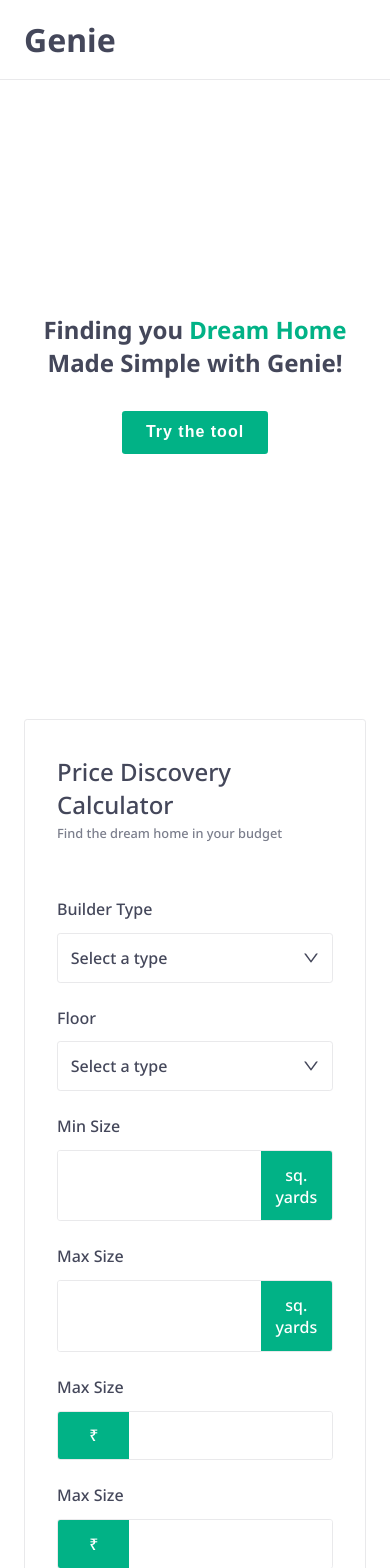
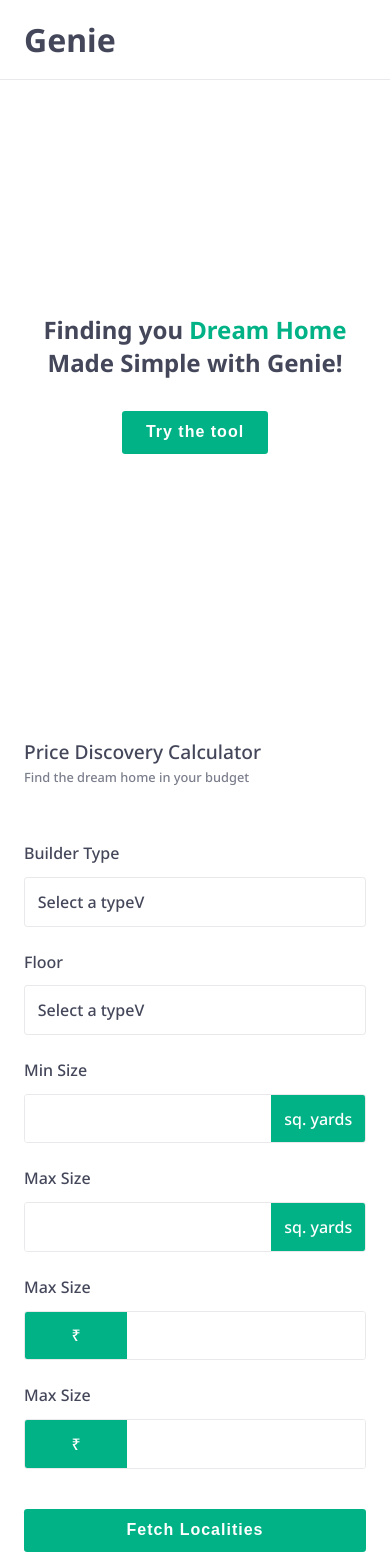
Before and after one commit to genie2218/genie-project-fe, a Next.js app: page /tools/price-discovery in a window 390 px wide. Shown: the top 1568 px of the page. Built offline with nearby package versions, Linux system fonts and the light colour scheme.

Commit message:
fix: fixing antd icons

```diff
--- a/app/components/Select.tsx
+++ b/app/components/Select.tsx
@@ -2,7 +2,6 @@
 "use client"
 import { useState } from 'react';
 import styles from './styles.module.scss';
-import { DownOutlined, CheckOutlined } from '@ant-design/icons';
 
 interface ISelect {
   label: string,
@@ -32,7 +31,7 @@ const Select = ({ label, options=[], onChange, defaultValue }: ISelect) => {
       <div className={styles.select} role="button">
         <div className={styles.selected} onClick={() => toggleOptionsVisibility(!optionsVisiblity)}>
           {selectedOption.label || 'Select a type'}
-          <DownOutlined />
+          V
         </div>
         {
           optionsVisiblity && (
@@ -40,7 +39,7 @@ const Select = ({ label, options=[], onChange, defaultValue }: ISelect) => {
               {
                 options.map(o => (
                   <div key={o.value} className={styles.option} onClick={() => handleSelect(o)}>
-                    {o.label} {selectedOption.value === o.value && <CheckOutlined />}
+                    {o.label} {selectedOption.value === o.value && '_/'}
                   </div>
                 ))
               }
--- a/app/tools/price-discovery/styles.module.scss
+++ b/app/tools/price-discovery/styles.module.scss
@@ -42,4 +42,14 @@
   .heroText {
     width: 100;
   }
+  .toolContainer {
+    border: none;
+    padding: 0;
+  }
+  .headingContainer {
+    .heading {
+      font-size: 1.2rem;
+      padding-top: 1rem;
+    }
+  }
 }
--- a/package.json
+++ b/package.json
@@ -9,7 +9,6 @@
     "lint": "next lint"
   },
   "dependencies": {
-    "@ant-design/icons": "^5.5.1",
     "next": "15.0.3",
     "react": "19.0.0-rc-66855b96-20241106",
     "react-dom": "19.0.0-rc-66855b96-20241106"
```
